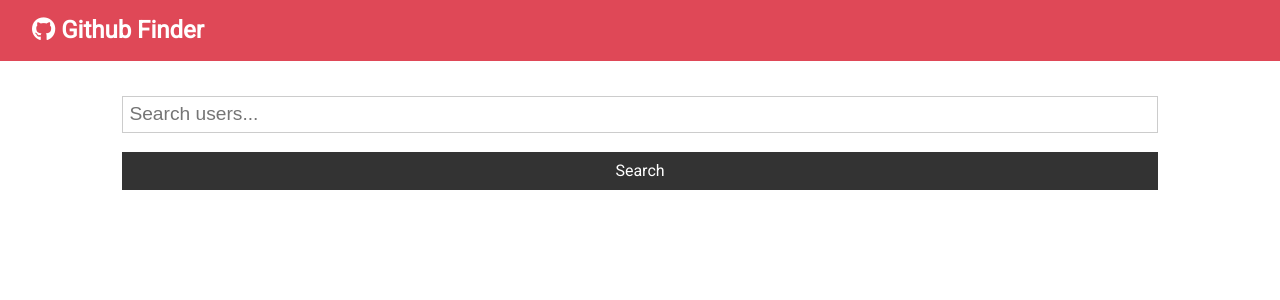
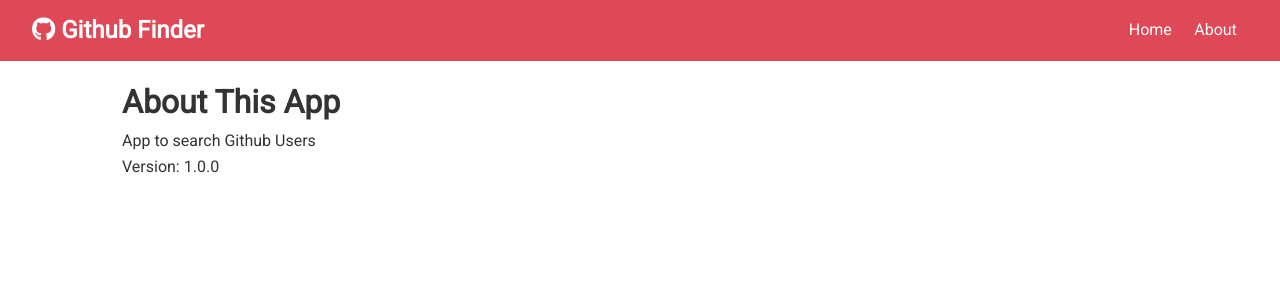
Before and after one commit to wao218/github-finder, a React (Create React App) app: page /about in a window 1280 px wide. Shown: the top 300 px of the page. Built offline with nearby package versions, Linux system fonts and the light colour scheme.

Commit message:
Added React Router and About Component

```diff
--- a/package.json
+++ b/package.json
@@ -9,6 +9,7 @@
     "axios": "^0.19.2",
     "react": "^16.13.1",
     "react-dom": "^16.13.1",
+    "react-router-dom": "^5.1.2",
     "react-scripts": "3.4.1"
   },
   "scripts": {
--- a/src/App.js
+++ b/src/App.js
@@ -1,8 +1,10 @@
-import React, { Component } from 'react';
+import React, { Component, Fragment } from 'react';
+import { BrowserRouter as Router, Switch, Route } from 'react-router-dom';
 import Navbar from './components/layout/Navbar';
 import Users from './components/users/Users';
 import Search from './components/users/Search';
 import Alert from './components/layout/Alert';
+import About from './components/pages/About';
 import axios from 'axios';
 import './App.css';
 
@@ -38,10 +40,14 @@
     const { users, loading } = this.state;
 
     return (
+      <Router>
         <div className="App">
           <Navbar />
           <div className="container">
             <Alert alert={this.state.alert} />
+            <Switch>
+              <Route exact path='/' render={(props) => (
+                <Fragment>
                   <Search
                     searchUsers={this.searchUsers}
                     clearUsers={this.clearUsers}
@@ -49,8 +55,13 @@
                     setAlert={this.setAlert}
                   />
                   <Users loading={loading} users={users}/>
+                </Fragment>
+              )}/>
+              <Route exact path='/about' component={About} />
+            </Switch>
           </div>
         </div>
+      </Router>
     );
   }
 }
--- a/src/components/layout/Navbar.js
+++ b/src/components/layout/Navbar.js
@@ -1,5 +1,6 @@
 import React from 'react';
 import PropTypes from 'prop-types';
+import { Link } from 'react-router-dom';
 
 const Navbar = ({ icon, title }) => {
   return (
@@ -7,6 +8,14 @@
       <h1>
         <i className={icon}></i> {title}
       </h1>
+      <ul>
+        <li>
+          <Link to='/'>Home</Link>
+        </li>
+        <li>
+          <Link to='/about'>About</Link>
+        </li>
+      </ul>
     </nav>
   );
 }
--- /dev/null
+++ b/src/components/pages/About.js
@@ -0,0 +1,13 @@
+import React, { Fragment } from 'react';
+
+const About = () => {
+  return (
+    <Fragment>
+      <h1>About This App</h1>
+      <p>App to search Github Users</p>
+      <p>Version: 1.0.0</p>
+    </Fragment>
+  );
+}
+
+export default About;
```
Also changed, not shown: 1 other file (tests, documents, lock files or other folders). Lines whose indentation alone changed are shown as unchanged.
